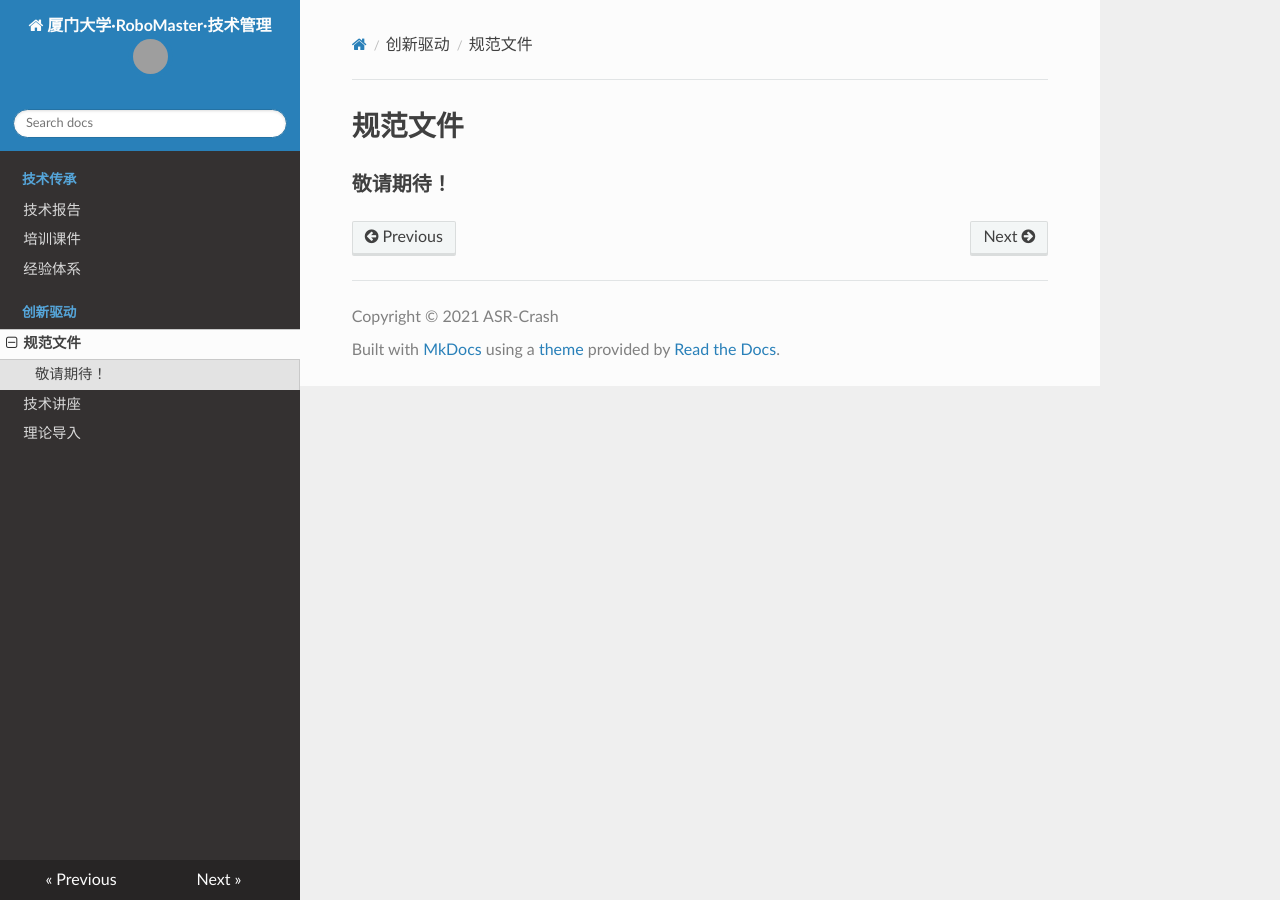
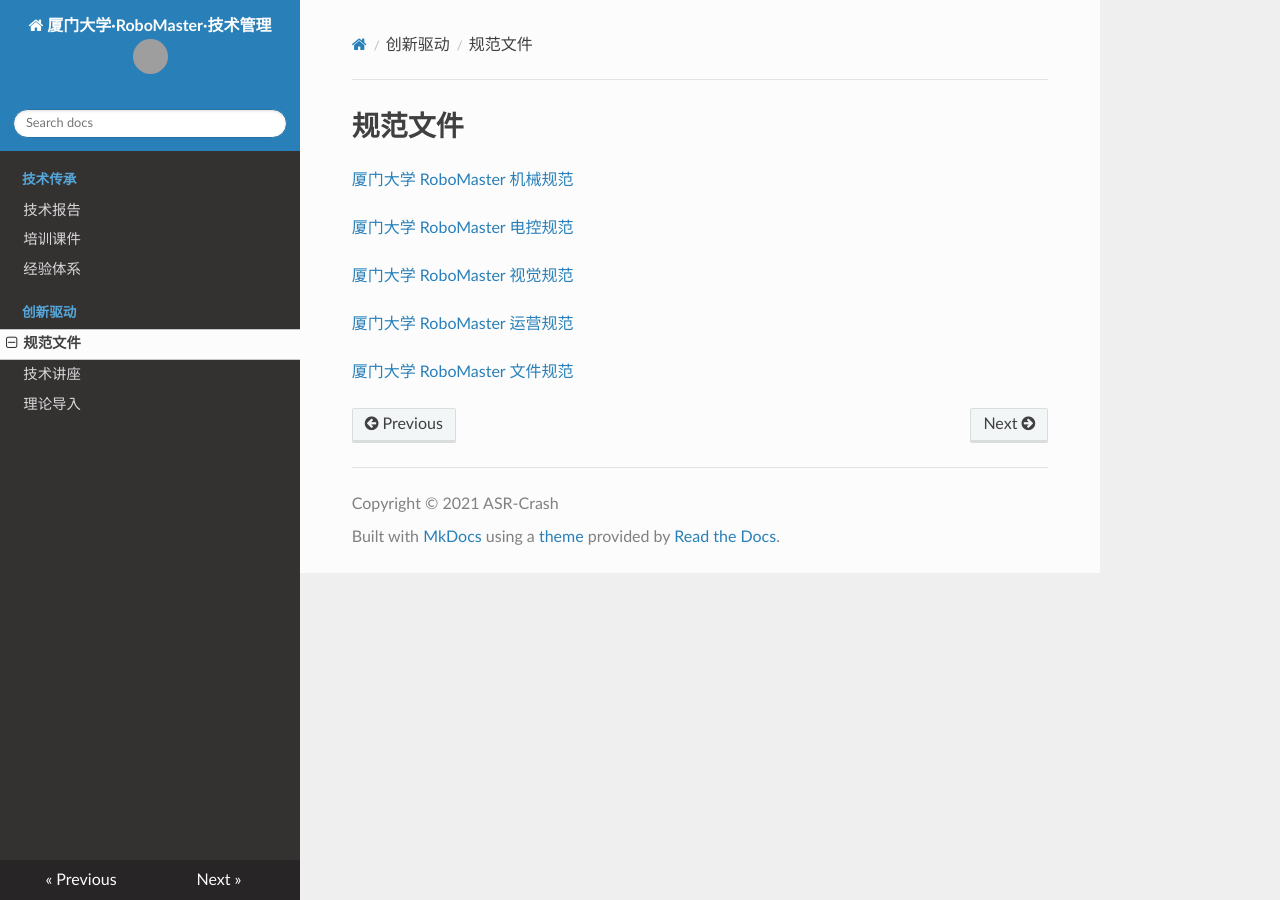
Before and after one commit to ASR-Crash/XMU-RM-Technology-Management, an MkDocs documentation site: the page built from docs/Specification.md, in a window 1280 px wide. Built offline with MkDocs 1.6.1, drawn with Linux system fonts in a browser that asks for light colours; nearby versions of some CDN libraries; grey boxes are pictures that could not be loaded.

Commit message:
20210709 13:00

```diff
--- a/docs/Specification.md
+++ b/docs/Specification.md
@@ -1,3 +1,11 @@
 # 规范文件
 
-### 敬请期待！
+[厦门大学 RoboMaster 机械规范](https://docs.qq.com/doc/DR0dOV3d3eGZKb3FZ)
+
+[厦门大学 RoboMaster 电控规范](https://docs.qq.com/doc/DR3ZYUmpYT2JTekFx)
+
+[厦门大学 RoboMaster 视觉规范](https://docs.qq.com/doc/DR1hnYW9RUU5YTmRU)
+
+[厦门大学 RoboMaster 运营规范](https://docs.qq.com/doc/DR2JrTFhwUFR0c0VY)
+
+[厦门大学 RoboMaster 文件规范](https://docs.qq.com/doc/DR3ZSemtzd2VWTlhm)
```
Also changed, not shown: docs/README.md (+7 -0 lines), docs/TrainingCourseware.md (+8 -0 lines), 5 other files.
